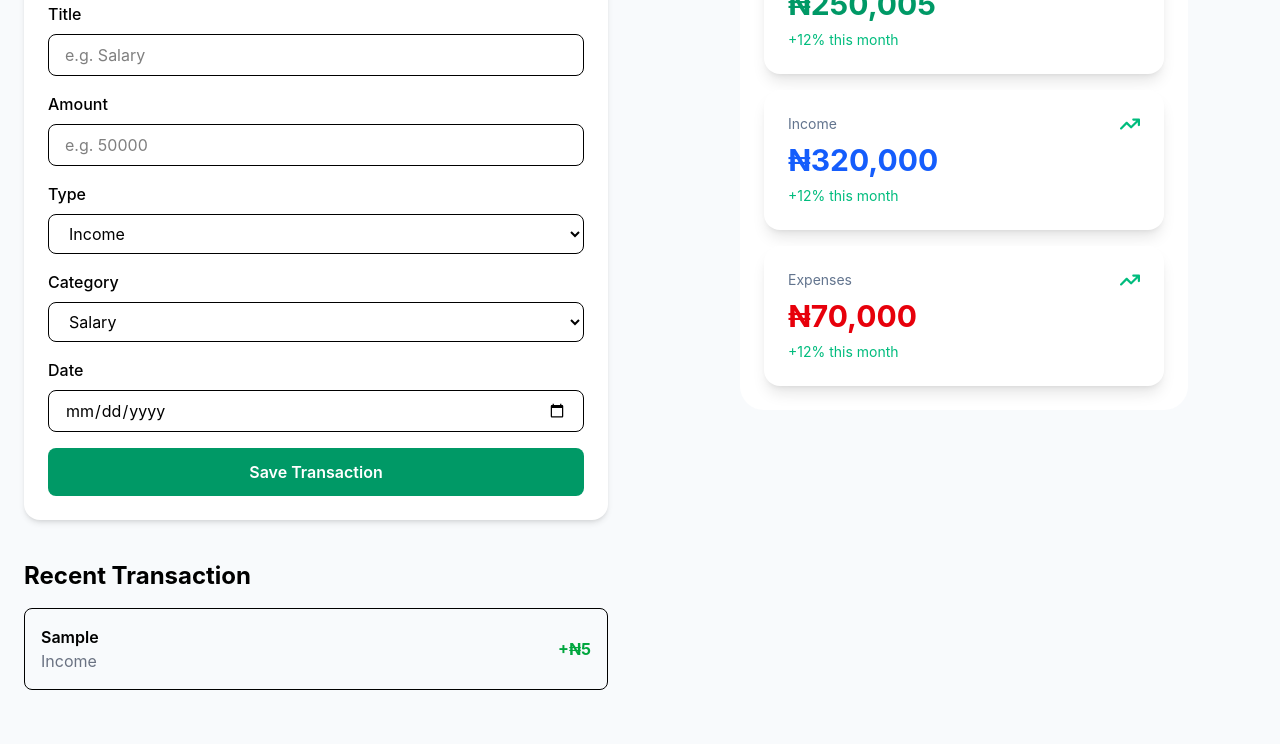
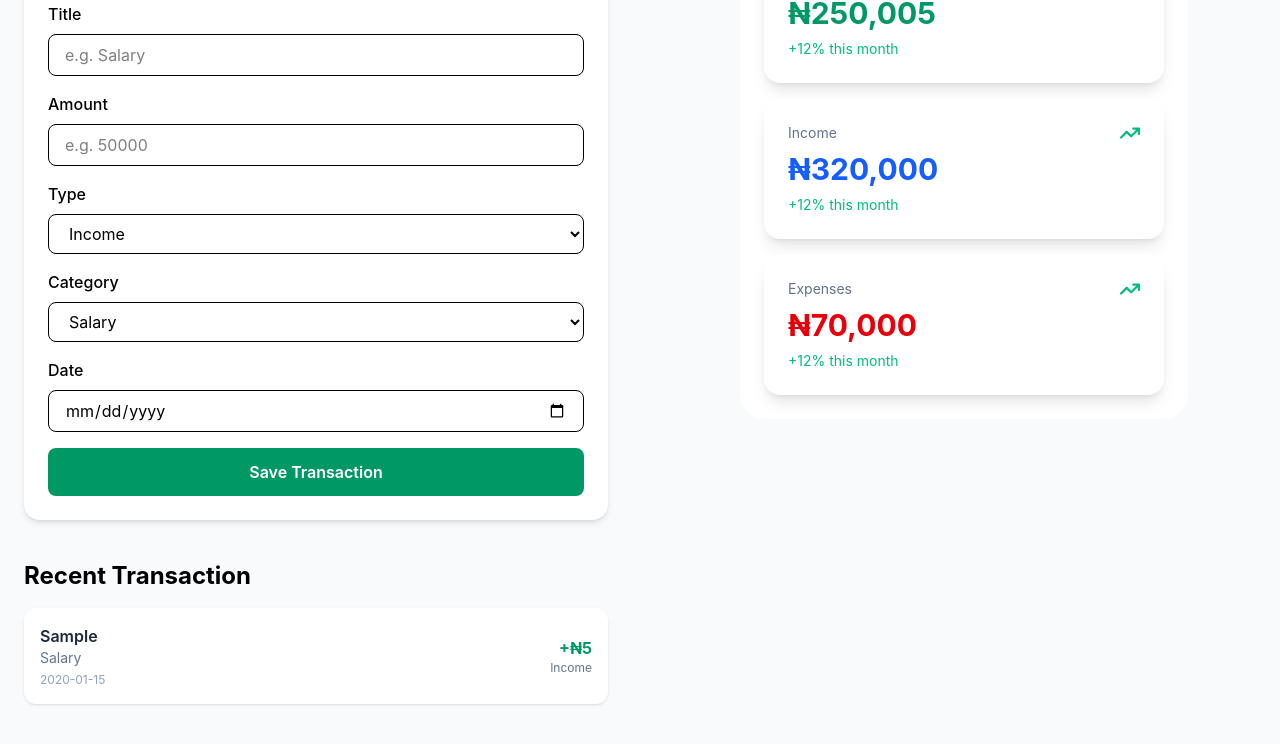
Before and after one commit to sharon5555/Finance-tracker, a React (Vite) app: page / in a window 1280 px wide. Both pictures are taken after typing "Sample", "5", "2020-01-15" into the empty fields and a click on the button "Save Transaction". Shown: the part 602-1346 px from the top of the page. Built offline with nearby package versions, Linux system fonts and the light colour scheme.

Commit message:
Improve transaction card with category and date

```diff
--- a/src/components/common/TransactionCard.jsx
+++ b/src/components/common/TransactionCard.jsx
@@ -1,20 +1,37 @@
-function TransactionCard({ title, amount, type }) {
+function TransactionCard({ title, amount, type, category, date }) {
+    const isIncome = type === "Income";
+
     return (
-        <div className="flex justify-between items-center p-4
-        border rounded-lg mb-3">
-            <div>
-                <h3 className="font-semibold">{title}</h3>
-                <p className="text-gray-500">{type}</p>
+        <div className="bg-white p-4 rounded-xl shadow-sm mb-4">
+            <div className="flex items-center justify-between">
+                <div>
+                    <h3 className="font-semibold text-slate-800">
+                        {title}
+                    </h3>
+
+                    <p className="text-sm text-slate-500">
+                        {category}
+                    </p>
+
+                    <p className="text-xs text-slate-400 mt-1">
+                        {date}
+                    </p>
+                </div>
+
+                <div className="text-right">
+                    <p className={`font-bold ${
+                        isIncome
+                        ? "text-emerald-600"
+                        : "text-red-600"
+                    }`}>
+                        {isIncome ? "+" : "-"}₦{amount.toLocaleString()}
+                    </p>
+
+                    <p className="text-xs text-slate-500">
+                        {type}
+                    </p>
+                </div>
             </div>
-
-            <p className={`font-bold ${
-                type === "Income"
-                ? "text-green-600"
-                : "text-red-600"
-            }`}
-            >
-                {type === "Income" ? "+" : "-"}₦{amount.toLocaleString()}
-            </p>
         </div>
     );
 }
--- a/src/components/landing/Hero.jsx
+++ b/src/components/landing/Hero.jsx
@@ -86,6 +86,8 @@ function Hero() {
                                 title={transaction.title}
                                 amount={transaction.amount}
                                 type={transaction.type}
+                                category={transaction.category}
+                                date={transaction.date}
                             />
                         ))}
                     </div>
```
